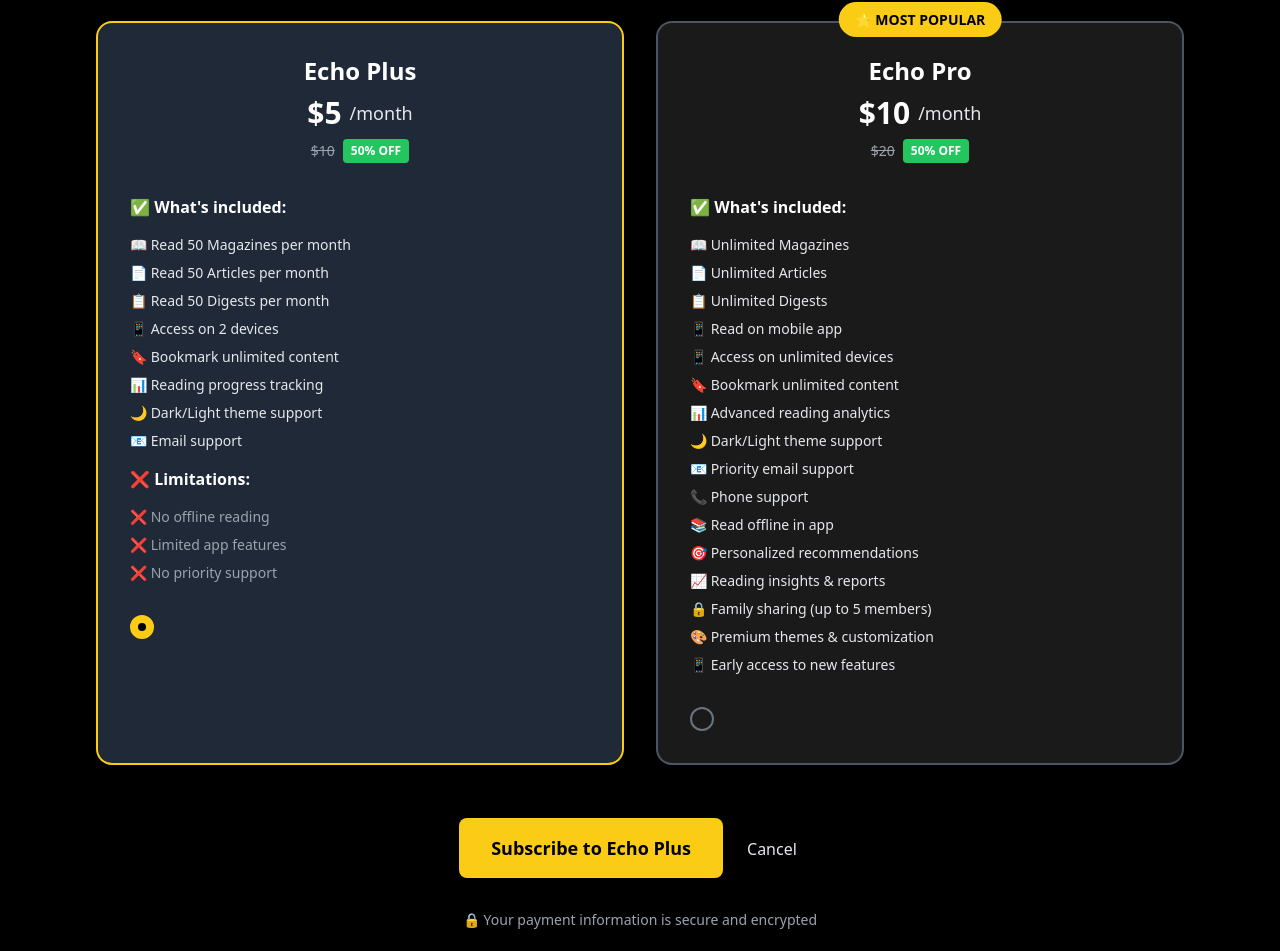
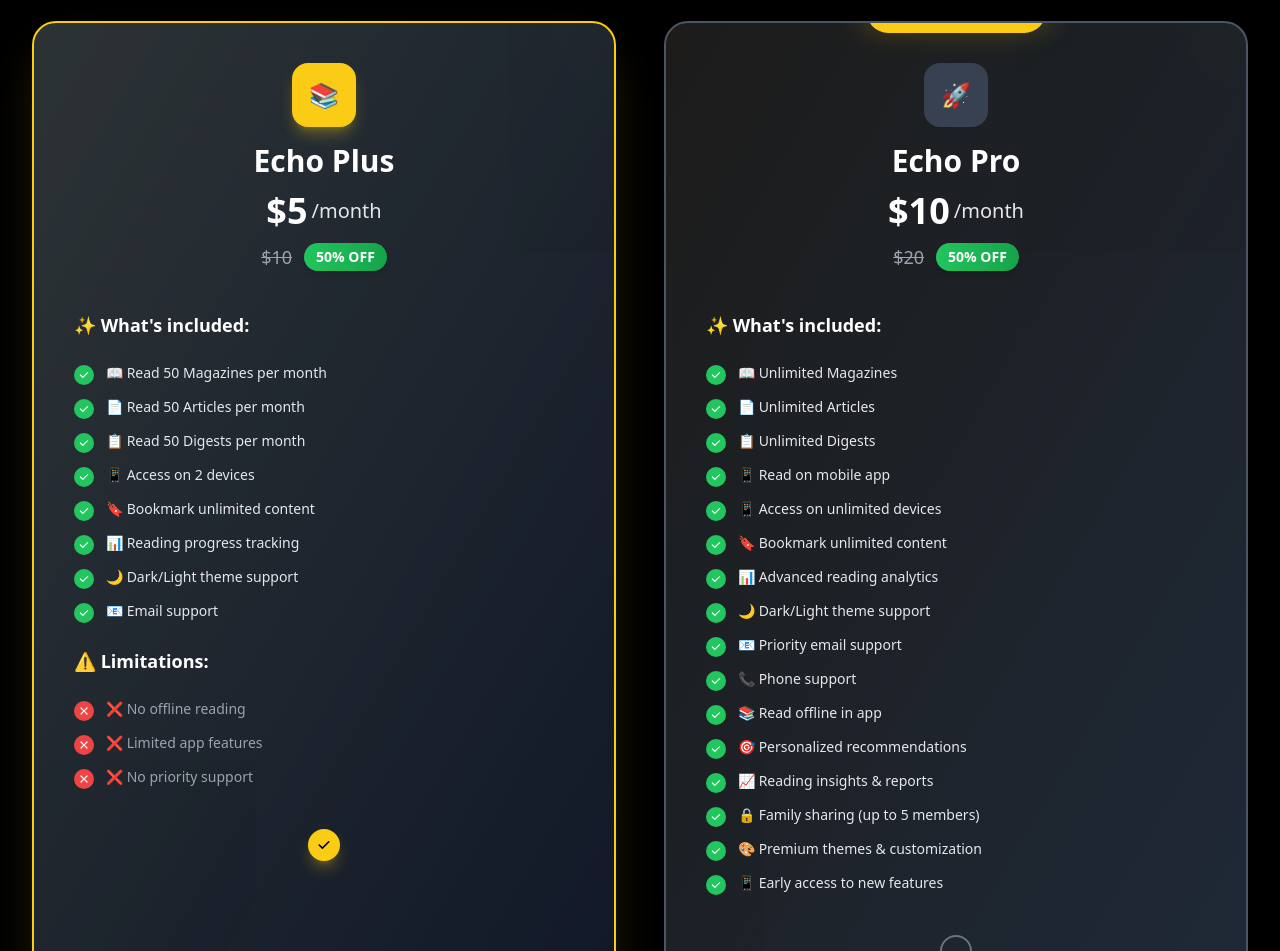
Before and after one commit to itdeptjamiat/echoreads-web-app, a React (Create React App) app: page /payment in a window 1280 px wide. Shown: the part 256-1207 px from the top of the page. Built offline with nearby package versions, Linux system fonts and the light colour scheme.

Commit message:
Enhanced plan cards UI with modern design, animations, and better visual elements

```diff
--- a/src/pages/Payment.tsx
+++ b/src/pages/Payment.tsx
@@ -123,92 +123,130 @@ const Payment: React.FC = () => {
 
       {/* Plans Section */}
       <div className="py-16">
-        <div className="max-w-6xl mx-auto px-4 sm:px-6 lg:px-8">
-          <div className="grid grid-cols-1 md:grid-cols-2 gap-6 lg:gap-8">
+        <div className="max-w-7xl mx-auto px-4 sm:px-6 lg:px-8">
+          <div className="grid grid-cols-1 lg:grid-cols-2 gap-8 xl:gap-12">
             {plans.map((plan) => (
               <div
                 key={plan.id}
-                  className={`relative p-6 sm:p-8 rounded-2xl border-2 transition-all duration-300 cursor-pointer ${
+                className={`relative group overflow-hidden rounded-3xl border-2 transition-all duration-500 cursor-pointer transform hover:scale-105 hover:shadow-2xl ${
                   selectedPlan === plan.id
                     ? theme === 'dark'
-                      ? 'border-accent-gold bg-gray-800'
-                      : 'border-accent-gold bg-gray-50'
+                      ? 'border-accent-gold bg-gradient-to-br from-gray-800 to-gray-900 shadow-2xl shadow-accent-gold/20'
+                      : 'border-accent-gold bg-gradient-to-br from-gray-50 to-white shadow-2xl shadow-accent-gold/20'
                     : theme === 'dark'
-                      ? 'border-gray-600 bg-section-background hover:border-gray-500'
-                      : 'border-gray-300 bg-light-section-background hover:border-gray-400'
+                      ? 'border-gray-600 bg-gradient-to-br from-section-background to-gray-800 hover:border-accent-gold/50 hover:shadow-xl'
+                      : 'border-gray-200 bg-gradient-to-br from-light-section-background to-white hover:border-accent-gold/50 hover:shadow-xl'
                 }`}
                 onClick={() => handlePlanSelect(plan.id as 'pro' | 'proplus')}
               >
+                {/* Background Pattern */}
+                <div className={`absolute inset-0 opacity-5 transition-opacity duration-300 ${
+                  selectedPlan === plan.id ? 'opacity-10' : 'opacity-5'
+                }`}>
+                  <div className="absolute inset-0 bg-gradient-to-br from-accent-gold/20 to-transparent"></div>
+                  <div className="absolute top-0 right-0 w-32 h-32 bg-accent-gold/10 rounded-full -translate-y-16 translate-x-16"></div>
+                  <div className="absolute bottom-0 left-0 w-24 h-24 bg-accent-gold/10 rounded-full translate-y-12 -translate-x-12"></div>
+                </div>
+
                 {/* Popular Badge */}
                 {plan.popular && (
-                  <div className="absolute -top-4 left-1/2 transform -translate-x-1/2">
-                    <span className="bg-accent-gold text-button-text px-4 py-2 rounded-full text-sm font-semibold">
+                  <div className="absolute -top-6 left-1/2 transform -translate-x-1/2 z-10">
+                    <div className="relative">
+                      <span className="bg-gradient-to-r from-accent-gold to-yellow-400 text-button-text px-6 py-3 rounded-full text-sm font-bold shadow-lg transform hover:scale-105 transition-transform duration-200">
                         ⭐ MOST POPULAR
                       </span>
+                      <div className="absolute inset-0 bg-gradient-to-r from-accent-gold to-yellow-400 rounded-full blur-lg opacity-50"></div>
+                    </div>
                   </div>
                 )}
 
+                {/* Plan Content */}
+                <div className="relative z-10 p-8 lg:p-10">
                   {/* Plan Header */}
-                <div className="text-center mb-8">
-                  <h3 className={`text-2xl font-bold mb-2 transition-colors duration-300 ${
+                  <div className="text-center mb-10">
+                    <div className={`inline-flex items-center justify-center w-16 h-16 rounded-2xl mb-4 transition-all duration-300 ${
+                      selectedPlan === plan.id
+                        ? 'bg-accent-gold shadow-lg shadow-accent-gold/30'
+                        : theme === 'dark'
+                          ? 'bg-gray-700'
+                          : 'bg-gray-100'
+                    }`}>
+                      <span className="text-2xl">
+                        {plan.id === 'pro' ? '📚' : '🚀'}
+                      </span>
+                    </div>
+
+                    <h3 className={`text-3xl font-bold mb-3 transition-colors duration-300 ${
                       theme === 'dark' ? 'text-highlight-text' : 'text-light-highlight-text'
                     }`}>
                       {plan.name}
                     </h3>
-                  <div className="flex items-center justify-center space-x-2 mb-2">
-                    <span className={`text-3xl font-bold transition-colors duration-300 ${
+
+                    <div className="flex items-center justify-center space-x-1 mb-3">
+                      <span className={`text-4xl font-bold transition-colors duration-300 ${
                         theme === 'dark' ? 'text-highlight-text' : 'text-light-highlight-text'
                       }`}>
                         {plan.price}
                       </span>
-                    <span className={`text-lg transition-colors duration-300 ${
+                      <span className={`text-xl transition-colors duration-300 ${
                         theme === 'dark' ? 'text-primary-text' : 'text-light-primary-text'
                       }`}>
                         /{plan.period}
                       </span>
                     </div>
-                  <div className="flex items-center justify-center space-x-2">
-                    <span className={`text-sm line-through transition-colors duration-300 ${
+
+                    <div className="flex items-center justify-center space-x-3">
+                      <span className={`text-lg line-through transition-colors duration-300 ${
                         theme === 'dark' ? 'text-gray-400' : 'text-gray-500'
                       }`}>
                         {plan.originalPrice}
                       </span>
-                    <span className="bg-green-500 text-white px-2 py-1 rounded text-xs font-semibold">
+                      <span className="bg-gradient-to-r from-green-500 to-green-600 text-white px-3 py-1 rounded-full text-sm font-bold shadow-md">
                         {plan.discount}
                       </span>
                     </div>
                   </div>
 
                   {/* Features */}
-                <div className="space-y-4 mb-8">
-                  <h4 className={`font-semibold mb-3 transition-colors duration-300 ${
+                  <div className="space-y-6 mb-10">
+                    <h4 className={`font-bold text-lg mb-4 transition-colors duration-300 ${
                       theme === 'dark' ? 'text-highlight-text' : 'text-light-highlight-text'
                     }`}>
-                    ✅ What's included:
+                      ✨ What's included:
                     </h4>
-                  <ul className="space-y-2">
+                    <ul className="space-y-3">
                       {plan.features.map((feature, index) => (
-                      <li key={index} className={`text-sm transition-colors duration-300 ${
+                        <li key={index} className={`flex items-start space-x-3 text-sm transition-colors duration-300 ${
                           theme === 'dark' ? 'text-primary-text' : 'text-light-primary-text'
                         }`}>
-                        {feature}
+                          <span className="flex-shrink-0 w-5 h-5 rounded-full bg-green-500 flex items-center justify-center mt-0.5">
+                            <svg className="w-3 h-3 text-white" fill="currentColor" viewBox="0 0 20 20">
+                              <path fillRule="evenodd" d="M16.707 5.293a1 1 0 010 1.414l-8 8a1 1 0 01-1.414 0l-4-4a1 1 0 011.414-1.414L8 12.586l7.293-7.293a1 1 0 011.414 0z" clipRule="evenodd" />
+                            </svg>
+                          </span>
+                          <span>{feature}</span>
                         </li>
                       ))}
                     </ul>
 
                     {plan.limitations.length > 0 && (
                       <>
-                      <h4 className={`font-semibold mb-3 mt-6 transition-colors duration-300 ${
+                        <h4 className={`font-bold text-lg mb-4 mt-8 transition-colors duration-300 ${
                           theme === 'dark' ? 'text-highlight-text' : 'text-light-highlight-text'
                         }`}>
-                        ❌ Limitations:
+                          ⚠️ Limitations:
                         </h4>
-                      <ul className="space-y-2">
+                        <ul className="space-y-3">
                           {plan.limitations.map((limitation, index) => (
-                          <li key={index} className={`text-sm transition-colors duration-300 ${
+                            <li key={index} className={`flex items-start space-x-3 text-sm transition-colors duration-300 ${
                               theme === 'dark' ? 'text-gray-400' : 'text-gray-500'
                             }`}>
-                            {limitation}
+                              <span className="flex-shrink-0 w-5 h-5 rounded-full bg-red-500 flex items-center justify-center mt-0.5">
+                                <svg className="w-3 h-3 text-white" fill="currentColor" viewBox="0 0 20 20">
+                                  <path fillRule="evenodd" d="M4.293 4.293a1 1 0 011.414 0L10 8.586l4.293-4.293a1 1 0 111.414 1.414L11.414 10l4.293 4.293a1 1 0 01-1.414 1.414L10 11.414l-4.293 4.293a1 1 0 01-1.414-1.414L8.586 10 4.293 5.707a1 1 0 010-1.414z" clipRule="evenodd" />
+                                </svg>
+                              </span>
+                              <span>{limitation}</span>
                             </li>
                           ))}
                         </ul>
@@ -217,66 +255,99 @@ const Payment: React.FC = () => {
                   </div>
 
                   {/* Selection Indicator */}
-                <div className={`w-6 h-6 rounded-full border-2 flex items-center justify-center ${
+                  <div className="flex items-center justify-center">
+                    <div className={`w-8 h-8 rounded-full border-2 flex items-center justify-center transition-all duration-300 ${
                       selectedPlan === plan.id
-                    ? 'border-accent-gold bg-accent-gold'
+                        ? 'border-accent-gold bg-accent-gold shadow-lg shadow-accent-gold/30'
                         : theme === 'dark'
-                      ? 'border-gray-500'
-                      : 'border-gray-400'
+                          ? 'border-gray-500 group-hover:border-accent-gold/50'
+                          : 'border-gray-400 group-hover:border-accent-gold/50'
                     }`}>
                       {selectedPlan === plan.id && (
-                    <div className="w-2 h-2 rounded-full bg-button-text"></div>
+                        <svg className="w-4 h-4 text-button-text" fill="currentColor" viewBox="0 0 20 20">
+                          <path fillRule="evenodd" d="M16.707 5.293a1 1 0 010 1.414l-8 8a1 1 0 01-1.414 0l-4-4a1 1 0 011.414-1.414L8 12.586l7.293-7.293a1 1 0 011.414 0z" clipRule="evenodd" />
+                        </svg>
                       )}
                     </div>
+                  </div>
+                </div>
+
+                {/* Hover Effect Overlay */}
+                <div className={`absolute inset-0 bg-gradient-to-br from-accent-gold/5 to-transparent opacity-0 group-hover:opacity-100 transition-opacity duration-300 ${
+                  selectedPlan === plan.id ? 'opacity-100' : ''
+                }`}></div>
               </div>
             ))}
           </div>
 
           {/* Action Buttons */}
-          <div className="mt-12 text-center space-y-4">
+          <div className="mt-16 text-center space-y-6">
             <button
               onClick={handleSubscribe}
               disabled={isProcessing}
-              className={`px-8 py-4 rounded-lg font-semibold text-lg transition-all duration-200 ${
+              className={`relative px-12 py-5 rounded-2xl font-bold text-xl transition-all duration-300 transform hover:scale-105 hover:shadow-2xl ${
                 isProcessing
                   ? 'bg-gray-400 cursor-not-allowed'
                   : theme === 'dark'
-                    ? 'bg-accent-gold text-button-text hover:bg-yellow-400'
-                    : 'bg-accent-gold text-button-text hover:bg-yellow-400'
+                    ? 'bg-gradient-to-r from-accent-gold to-yellow-400 text-button-text hover:from-yellow-400 hover:to-accent-gold shadow-lg shadow-accent-gold/30'
+                    : 'bg-gradient-to-r from-accent-gold to-yellow-400 text-button-text hover:from-yellow-400 hover:to-accent-gold shadow-lg shadow-accent-gold/30'
               }`}
             >
               {isProcessing ? (
                 <span className="flex items-center justify-center">
-                  <svg className="animate-spin -ml-1 mr-3 h-5 w-5 text-white" xmlns="http://www.w3.org/2000/svg" fill="none" viewBox="0 0 24 24">
+                  <svg className="animate-spin -ml-1 mr-3 h-6 w-6 text-white" xmlns="http://www.w3.org/2000/svg" fill="none" viewBox="0 0 24 24">
                     <circle className="opacity-25" cx="12" cy="12" r="10" stroke="currentColor" strokeWidth="4"></circle>
                     <path className="opacity-75" fill="currentColor" d="M4 12a8 8 0 018-8V0C5.373 0 0 5.373 0 12h4zm2 5.291A7.962 7.962 0 014 12H0c0 3.042 1.135 5.824 3 7.938l3-2.647z"></path>
                   </svg>
                   Processing...
                 </span>
               ) : (
-                `Subscribe to ${plans.find(p => p.id === selectedPlan)?.name}`
+                <span className="flex items-center justify-center">
+                  <span className="mr-2">💳</span>
+                  Subscribe to {plans.find(p => p.id === selectedPlan)?.name}
+                </span>
               )}
             </button>
 
             <button
               onClick={handleCancel}
-              className={`px-6 py-2 rounded-lg font-medium transition-all duration-200 ${
+              className={`px-8 py-3 rounded-xl font-semibold transition-all duration-200 hover:scale-105 ${
                 theme === 'dark'
-                  ? 'text-primary-text hover:text-highlight-text'
-                  : 'text-light-primary-text hover:text-light-highlight-text'
+                  ? 'text-primary-text hover:text-highlight-text hover:bg-gray-800'
+                  : 'text-light-primary-text hover:text-light-highlight-text hover:bg-gray-100'
               }`}
             >
-              Cancel
+              ← Back to Browse
             </button>
           </div>
 
           {/* Security Notice */}
-          <div className="mt-8 text-center">
+          <div className="mt-12 text-center">
+            <div className={`inline-flex items-center space-x-3 px-6 py-4 rounded-2xl transition-colors duration-300 ${
+              theme === 'dark'
+                ? 'bg-gray-800/50 border border-gray-700'
+                : 'bg-gray-50 border border-gray-200'
+            }`}>
+              <div className="flex-shrink-0">
+                <div className="w-8 h-8 bg-green-500 rounded-full flex items-center justify-center">
+                  <svg className="w-4 h-4 text-white" fill="currentColor" viewBox="0 0 20 20">
+                    <path fillRule="evenodd" d="M5 9V7a5 5 0 0110 0v2a2 2 0 012 2v5a2 2 0 01-2 2H5a2 2 0 01-2-2v-5a2 2 0 012-2zm8-2v2H7V7a3 3 0 016 0z" clipRule="evenodd" />
+                  </svg>
+                </div>
+              </div>
+              <div className="text-left">
+                <p className={`font-semibold transition-colors duration-300 ${
+                  theme === 'dark' ? 'text-highlight-text' : 'text-light-highlight-text'
+                }`}>
+                  Secure Payment
+                </p>
                 <p className={`text-sm transition-colors duration-300 ${
                   theme === 'dark' ? 'text-gray-400' : 'text-gray-500'
                 }`}>
-              🔒 Your payment information is secure and encrypted
+                  Your payment information is encrypted and secure
                 </p>
+              </div>
+            </div>
           </div>
         </div>
       </div>
```
Lines whose indentation alone changed are shown as unchanged.
